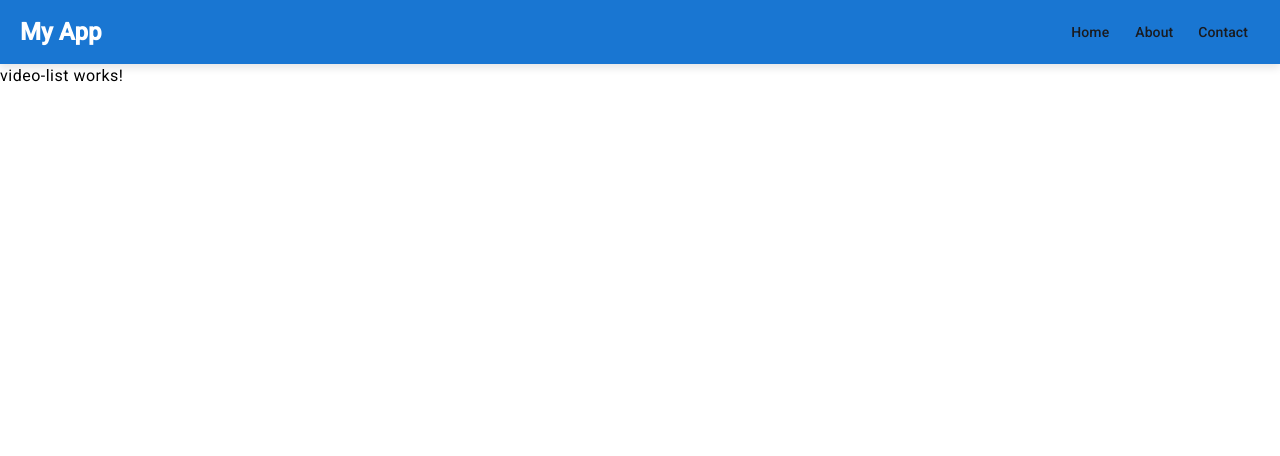
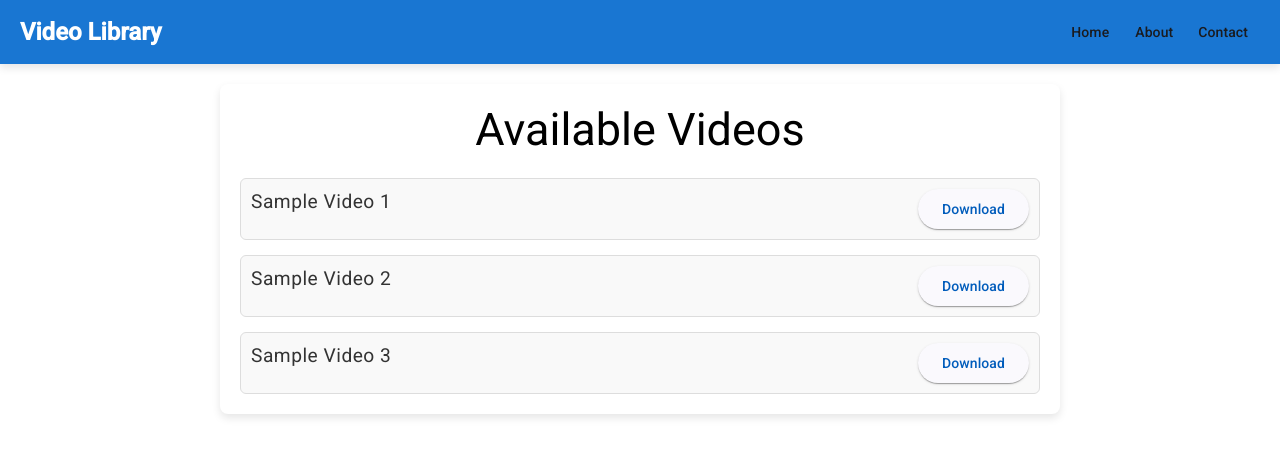
Before and after one commit to fhwn-ac-at/project-womm, an Angular app in the folder frontend/womm/: page /video-list in a window 1280 px wide. Shown: the top 456 px of the page. Built offline with nearby package versions, Linux system fonts and the light colour scheme; no server answers.

Commit message:
added video list page

```diff
--- a/frontend/womm/src/app/app.config.ts
+++ b/frontend/womm/src/app/app.config.ts
@@ -4,6 +4,8 @@ import { provideRouter, withComponentInputBinding } from '@angular/router';
 import { routes } from './app.routes';
 import { provideAnimationsAsync } from '@angular/platform-browser/animations/async';
 
+import { provideHttpClient } from '@angular/common/http';
+
 export const appConfig: ApplicationConfig = {
-  providers: [provideZoneChangeDetection({ eventCoalescing: true }), provideRouter(routes), provideAnimationsAsync()]
+  providers: [provideZoneChangeDetection({ eventCoalescing: true }), provideRouter(routes), provideAnimationsAsync(), provideHttpClient()]
 };
--- a/frontend/womm/src/app/video-list/video-list.component.css
+++ b/frontend/womm/src/app/video-list/video-list.component.css
@@ -1,3 +1,5 @@
+
+
 /* Toolbar Styles */
 mat-toolbar {
   background-color: #1976d2;  /* Primary color */
@@ -15,14 +17,44 @@ mat-toolbar {
   flex: 1;
 }
 
-  /* Button Styles */
-  button.mat-button {
-    color: white;
-    font-size: 1rem;
+.main-content {
+  display: flex;
+  flex-direction: column;
+  align-items: center;
+  padding: 20px;
 }
 
-  button.mat-button:hover {
-    background-color: rgba(255, 255, 255, 0.1);
-    border-radius: 4px;
-    transition: background-color 0.3s ease;
+.video-container {
+  width: 100%;
+  max-width: 800px;
+  background-color: #ffffff;
+  border-radius: 8px;
+  box-shadow: 0 4px 8px rgba(0, 0, 0, 0.1);
+  padding: 20px;
 }
+
+.video-heading {
+  text-align: center;
+  margin-bottom: 20px;
+}
+
+.video-list {
+  display: flex;
+  flex-direction: column;
+  gap: 15px;
+}
+
+.video-list-item {
+  display: flex;
+  justify-content: space-between;
+  align-items: center;
+  padding: 10px;
+  border: 1px solid #ddd;
+  border-radius: 6px;
+  background-color: #f9f9f9;
+}
+
+.video-name {
+  font-size: 1.2rem;
+  color: #333;
+}
--- a/frontend/womm/src/app/video-list/video-list.component.html
+++ b/frontend/womm/src/app/video-list/video-list.component.html
@@ -1,9 +1,24 @@
 <mat-toolbar color="primary">
-    <span>My App</span>
-    <span class="spacer"></span>
-    <button mat-button routerLink="/">Home</button>
-    <button mat-button>About</button>
-    <button mat-button>Contact</button>
-  </mat-toolbar>
+  <span>Video Library</span>
+  <span class="spacer"></span>
+  <button mat-button routerLink="/">Home</button>
+  <button mat-button>About</button>
+  <button mat-button>Contact</button>
+</mat-toolbar>
 
-<p>video-list works!</p>
+<div class="main-content">
+  <div class="video-container">
+    <div class="video-heading">
+      <h2>Available Videos</h2>
+    </div>
+
+    <div class="video-list">
+      <div *ngFor="let video of availableVideos" class="video-list-item">
+        <p class="video-name">{{ video.name }}</p>
+        <button mat-raised-button color="primary" (click)="downloadVideo(video)">
+          Download
+        </button>
+      </div>
+    </div>
+  </div>
+</div>
--- a/frontend/womm/src/app/video-list/video-list.component.ts
+++ b/frontend/womm/src/app/video-list/video-list.component.ts
@@ -1,19 +1,96 @@
-import { Component } from '@angular/core';
-import {MatToolbar} from '@angular/material/toolbar';
-import {MatButton} from '@angular/material/button';
+import { Component, OnInit, OnDestroy } from '@angular/core';
+import { MatToolbar } from '@angular/material/toolbar';
+import { MatButton } from '@angular/material/button';
 import { RouterModule } from '@angular/router';
+import { NgForOf } from '@angular/common';
+import { HttpClient } from '@angular/common/http';
+import { interval, Subscription } from 'rxjs';
+import { switchMap } from 'rxjs/operators';
+import { MatSnackBar, MatSnackBarModule } from '@angular/material/snack-bar';
+
+interface Video {
+  name: string;
+  url: string;
+}
 
 @Component({
   selector: 'app-video-list',
   standalone: true,
   imports: [
+    MatToolbar,
+    MatButton,
     RouterModule,
-    MatToolbar,
-    MatButton
+    NgForOf,
+    MatSnackBarModule
   ],
   templateUrl: './video-list.component.html',
-  styleUrl: './video-list.component.css'
+  styleUrl: './video-list.component.css',
 })
-export class VideoListComponent {
+export class VideoListComponent implements OnInit, OnDestroy {
+  availableVideos: Video[] = [];
+  pollingSubscription: Subscription | null = null;
+  private apiUrl = 'https://your-api-endpoint.com/videos'; // API-Endpunkt
+
+  constructor(private http: HttpClient, private snackBar: MatSnackBar) {}
+
+  ngOnInit(): void {
+    this.availableVideos = [
+      { name: 'Sample Video 1', url: 'https://sample-videos.com/video123/mp4/720/big_buck_bunny_720p_1mb.mp4' },
+      { name: 'Sample Video 2', url: 'https://sample-videos.com/video123/mp4/720/big_buck_bunny_720p_2mb.mp4' },
+      { name: 'Sample Video 3', url: 'https://sample-videos.com/video123/mp4/720/big_buck_bunny_720p_5mb.mp4' },
+    ];
+    this.startPolling();
+  }
+
+  ngOnDestroy(): void {
+    this.stopPolling();
+  }
+
+  private startPolling(): void {
+    this.pollingSubscription = interval(5000)
+      .pipe(switchMap(() => this.http.get<Video[]>(this.apiUrl)))
+      .subscribe((data) => {
+        this.availableVideos = data; // Aktualisiert die Video-Liste
+      });
+  }
+
+  private stopPolling(): void {
+    if (this.pollingSubscription) {
+      this.pollingSubscription.unsubscribe();
+      this.pollingSubscription = null;
+    }
+  }
+
+  downloadVideo(video: Video): void {
+    fetch(video.url)
+      .then((response) => {
+        if (!response.ok) {
+          // Direkt zur Snackbar
+          this.showErrorMessage(`The video "${video.name}" could not be downloaded. (Status: ${response.status})`);
+          return null; // Beendet die Verarbeitung hier
+        }
+        return response.blob();
+      })
+      .then((blob) => {
+        if (!blob) return; // Falls ein Fehler aufgetreten ist, mache nichts
+        const anchor = document.createElement('a');
+        const url = URL.createObjectURL(blob);
+        anchor.href = url;
+        anchor.download = video.name;
+        anchor.click();
+        URL.revokeObjectURL(url); // Speicher freigeben
+      })
+      .catch(() => {
+        this.showErrorMessage(`The video "${video.name}" could not be downloaded. Please check your connection.`);
+      });
+  }
+
+  private showErrorMessage(message: string): void {
+    this.snackBar.open(message, 'Close', {
+      duration: 5000, // Die Nachricht bleibt 5 Sekunden sichtbar
+      horizontalPosition: 'center',
+      verticalPosition: 'top',
+    });
+  }
 
 }
```
Lines whose indentation alone changed are shown as unchanged.
